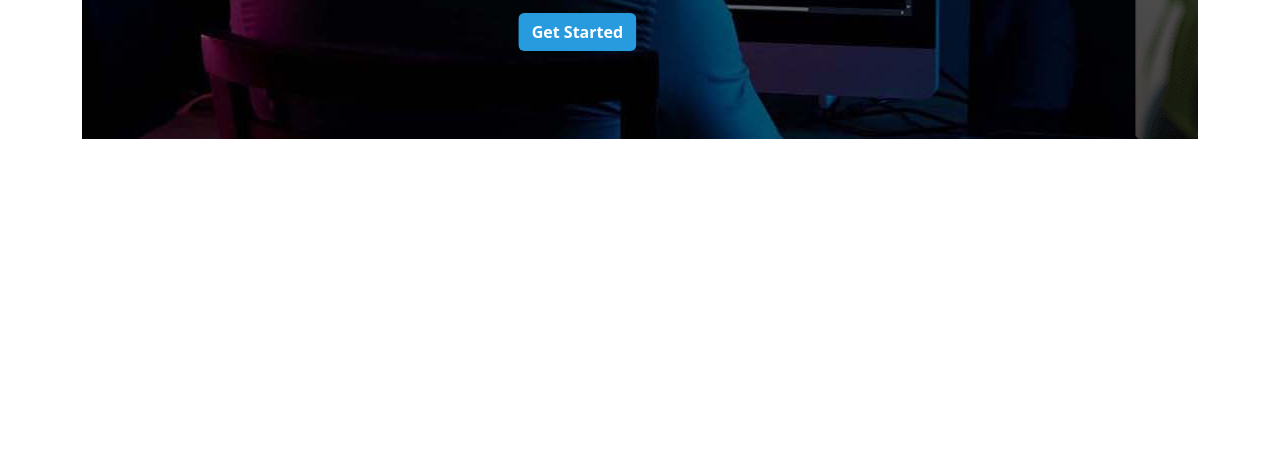
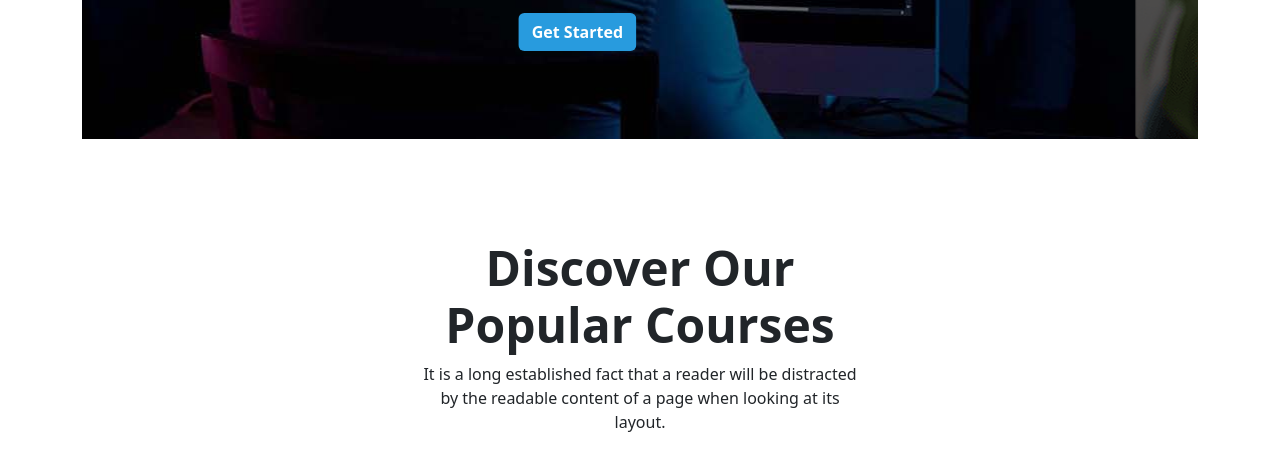
Before and after one commit to parvez1407/tech-book, a plain HTML site: page index.html in a window 1280 px wide. Shown: the part 675-1125 px from the top of the page. Before the commit the page ends 814 px from the top, so only its background shows below. Drawn offline with nearby package versions, Linux system fonts and the light colour scheme.

Commit message:
courses part header finished

```diff
--- a/css/style.css
+++ b/css/style.css
@@ -6,3 +6,6 @@
     background-color: #0076ba;
     color: #ffffff;
 }
+.a-section-mt{
+    margin-top: 100px;
+}
--- a/index.html
+++ b/index.html
@@ -56,7 +56,7 @@
         <!-- navbar end -->
 
         <!-- slider Section Start-->
-        <section class="container banner-section">
+        <section class="container">
             <div id="carouselExampleCaptions" class="carousel slide" data-bs-ride="carousel">
                 <div class="carousel-inner">
                     <!-- item -1  -->
@@ -110,8 +110,18 @@
 
     <main>
         <!-- Courses section start -->
-        <section class="container">
-
+        <section class="container a-section-mt">
+            <!-- courses header -->
+            <div class="row d-flex justify-content-center">
+                <div class="col-lg-5 col-md-12 col-12">
+                    <h2 class="text-center display-5 fw-bold">Discover Our Popular Courses</h2>
+                    <p class="text-center">It is a long established fact that a reader will be distracted by the
+                        readable content of a page
+                        when looking at its layout.</p>
+                </div>
+            </div>
+            <!-- courses details -->
+            <div></div>
         </section>
         <!-- Courses section start -->
 
```
